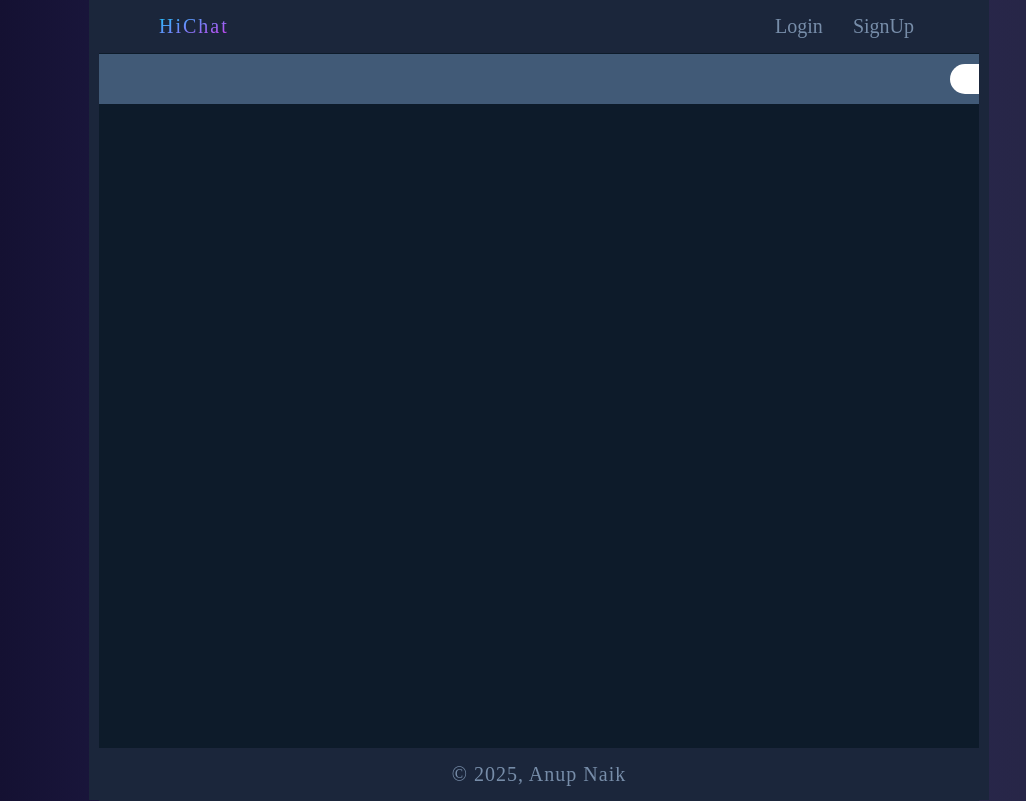
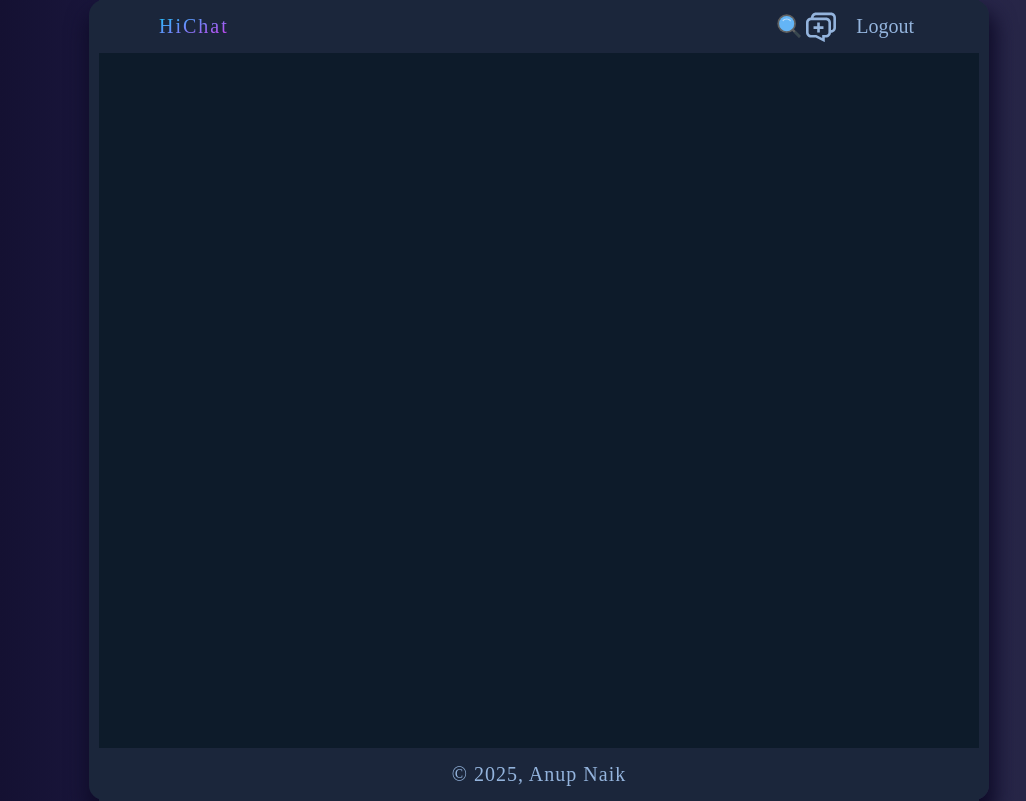
Before and after one commit to Anup-Naik/Chat-Client, an Angular app: page /dashboard in a window 1280 px wide. Shown: the whole page, without its empty margins (101-1127 px from the left). Built offline with nearby package versions, Linux system fonts and the light colour scheme.

Commit message:
Navigation Update 🛣️

```diff
--- a/src/app/components/dashboard/dashboard.component.html
+++ b/src/app/components/dashboard/dashboard.component.html
@@ -1,5 +1,4 @@
 <section class="dashboard">
   <div class="container">
-    <app-user-nav></app-user-nav>
   </div>
 </section>
--- a/src/app/components/dashboard/dashboard.component.ts
+++ b/src/app/components/dashboard/dashboard.component.ts
@@ -1,9 +1,8 @@
 import { Component } from '@angular/core';
-import { UserNavComponent } from '../user-nav/user-nav.component';
 
 @Component({
   selector: 'app-dashboard',
-  imports: [UserNavComponent],
+  imports: [],
   templateUrl: './dashboard.component.html',
   styleUrl: './dashboard.component.scss'
 })
--- a/src/app/components/navigation/navigation.component.html
+++ b/src/app/components/navigation/navigation.component.html
@@ -2,8 +2,17 @@
   <div class="container">
     <Span class="brand">HiChat</Span>
     <ul>
-      <li><a routerLink="/login" routerLinkActive="active" ariaCurrentWhenActive="page">Login</a></li>
-      <li><a routerLink="/signup" routerLinkActive="active" ariaCurrentWhenActive="page">SignUp</a></li>
+      @if(isLoggedin()){
+      <li><app-user-nav></app-user-nav></li>
+      <li><a (click)="logout()">Logout</a></li>
+      }@else{
+      <li>
+        <a routerLink="/login" routerLinkActive="active" ariaCurrentWhenActive="page">Login</a>
+      </li>
+      <li>
+        <a routerLink="/signup" routerLinkActive="active" ariaCurrentWhenActive="page">SignUp</a>
+      </li>
+      }
     </ul>
   </div>
 </nav>
--- a/src/app/components/navigation/navigation.component.ts
+++ b/src/app/components/navigation/navigation.component.ts
@@ -1,10 +1,19 @@
-import { Component } from '@angular/core';
-import { RouterLink, RouterLinkActive } from '@angular/router';
+import { Component, inject, signal } from '@angular/core';
+import { Router, RouterLink, RouterLinkActive } from '@angular/router';
+import { UserNavComponent } from '../user-nav/user-nav.component';
 
 @Component({
   selector: 'app-navigation',
-  imports: [RouterLink, RouterLinkActive],
+  imports: [RouterLink, RouterLinkActive, UserNavComponent],
   templateUrl: './navigation.component.html',
   styleUrl: './navigation.component.scss',
 })
-export class NavigationComponent {}
+export class NavigationComponent {
+  isLoggedin = signal(true);
+  router = inject(Router);
+
+  logout() {
+    this.isLoggedin.set(false);
+    this.router.navigate([""])
+  }
+}
--- a/src/app/components/user-nav/user-nav.component.html
+++ b/src/app/components/user-nav/user-nav.component.html
@@ -1,11 +1,23 @@
 <nav class="user-nav">
   <div class="search-container">
-    <input
-      type="text"
-      class="search"
-      name="search"
-      placeholdr="Search User or Group"
-    />
-    <span class="search-btn"><img src="/search.svg" alt="" /></span>
+    <form [formGroup]="searchForm" (ngSubmit)="onSubmit()">
+      <input
+        type="text"
+        [class]="{ search: true, active: enableSearch() }"
+        formControlName="search"
+        name="search"
+        placeholder="Search"
+      />
+    </form>
+    <span class="search-btn" (click)="toggleSearch()"
+      ><img src="/search.svg" alt="search"
+    /></span>
   </div>
+  <span class="add-btn"
+    ><svg viewBox="0 0 1040.001 1045.334" xmlns="http://www.w3.org/2000/svg">
+      <path
+        d="M174.457 193.98H692.4c96.308.104 174.353 78.15 174.456 174.447v345.305c-.103 96.308-78.148 174.353-174.446 174.456h-41.138v157.146L336.438 888.188H174.456C78.148 888.085.103 810.04 0 713.742V368.437C.103 272.13 78.148 194.084 174.446 193.98h.01zM692.4 797.797c46.407-.05 84.013-37.657 84.064-84.06v-345.3c-.05-46.406-37.657-84.012-84.06-84.063H174.458c-46.407.05-84.013 37.657-84.064 84.06v345.3c.05 46.406 37.657 84.012 84.06 84.063H357.77l203.11 101.238V797.796zm174.772-82.256H821.66v-90.39h44.834c45.39-1.047 81.877-37.723 82.617-83.09l.002-.07v-346.2c0-46.427-37.637-84.064-84.064-84.064H347.105c-46.427 0-84.064 37.637-84.064 84.064v45.196h-90.39V195.79c0-96.35 78.106-174.456 174.456-174.456H865.05c96.348 0 174.455 78.106 174.455 174.456v346.516c-.676 94.975-77.14 171.868-171.886 173.234h-.13zM606.076 586.28H260.78v-90.39h345.296zM478.624 713.732h-90.39V368.437h90.39z"
+      />
+    </svg>
+  </span>
 </nav>
--- a/src/app/components/user-nav/user-nav.component.scss
+++ b/src/app/components/user-nav/user-nav.component.scss
@@ -1,23 +1,44 @@
 .user-nav {
   display: flex;
-  padding: 10px;
-  margin-top: 1px;
-  background-color: var(--secondary);
-  width: calc(100vw - 25px);
-  justify-content: flex-end;
+  justify-content: space-between;
+
+  & .add-btn {
+    height: 30px;
+    width: 30px;
+    fill: var(--on-primary);
+  }
 
   & .search-container {
     display: flex;
+    position: relative;
 
-    & input{
+    & input {
       height: 30px;
+      padding: 5px 15px;
+      width: 0;
+      opacity: 0;
       border: none;
       border-radius: 15px;
+      background-color: var(--on-secondary);
+      transition: 0.3s linear;
+
+      &.active{
+        width: 15rem;
+        opacity: 1;
+      }
+
+      &:focus {
+        outline: none;
+      }
     }
 
     & .search-btn {
+      position: absolute;
+      right: 2px;
+      bottom: 1px;
       width: 30px;
       height: 30px;
+      padding: 1px;
 
       & img {
         height: 100%;
--- a/src/app/components/user-nav/user-nav.component.ts
+++ b/src/app/components/user-nav/user-nav.component.ts
@@ -1,11 +1,26 @@
-import { Component } from '@angular/core';
+import { Component, ElementRef, inject, signal } from '@angular/core';
+import { FormControl, FormGroup, ReactiveFormsModule } from '@angular/forms';
 
 @Component({
   selector: 'app-user-nav',
-  imports: [],
+  imports: [ReactiveFormsModule],
   templateUrl: './user-nav.component.html',
-  styleUrl: './user-nav.component.scss'
+  styleUrl: './user-nav.component.scss',
 })
 export class UserNavComponent {
+  elementRef = inject(ElementRef);
+  searchForm = new FormGroup({
+    search: new FormControl(''),
+  });
+  enableSearch = signal(false);
 
+  onSubmit() {
+    console.log(this.searchForm.value.search);
+  }
+
+  toggleSearch() {
+    this.enableSearch.update((prev) => !prev);
+    if (this.enableSearch())
+      this.elementRef.nativeElement.querySelector('input').focus();
+  }
 }
--- a/src/styles.scss
+++ b/src/styles.scss
@@ -5,11 +5,10 @@
 }
 
 :root {
-  --unused-area: #333;
   --background: #0d1b2a;
   --primary: #1b263b;
-  --on-primary: #778da9;
-  --secondary: #415a77;
+  --on-primary: #94B4DD;
+  --secondary: #334962;
   --on-secondary: #e0e1dd;
   --windy-start: #acb6e5;
   --windy-end: #86fde8;
@@ -37,5 +36,7 @@ body {
   margin: 0 auto;
   border-left: 10px solid var(--primary);
   border-right: 10px solid var(--primary);
+  box-shadow: var(--lawrencium-start) 2px 15px 20px 5px;
   overflow: hidden;
+  border-radius: 15px;
 }
```
Also changed, not shown: src/app/components/navigation/navigation.component.scss (+7 -0 lines), public/addchat.svg (added).
